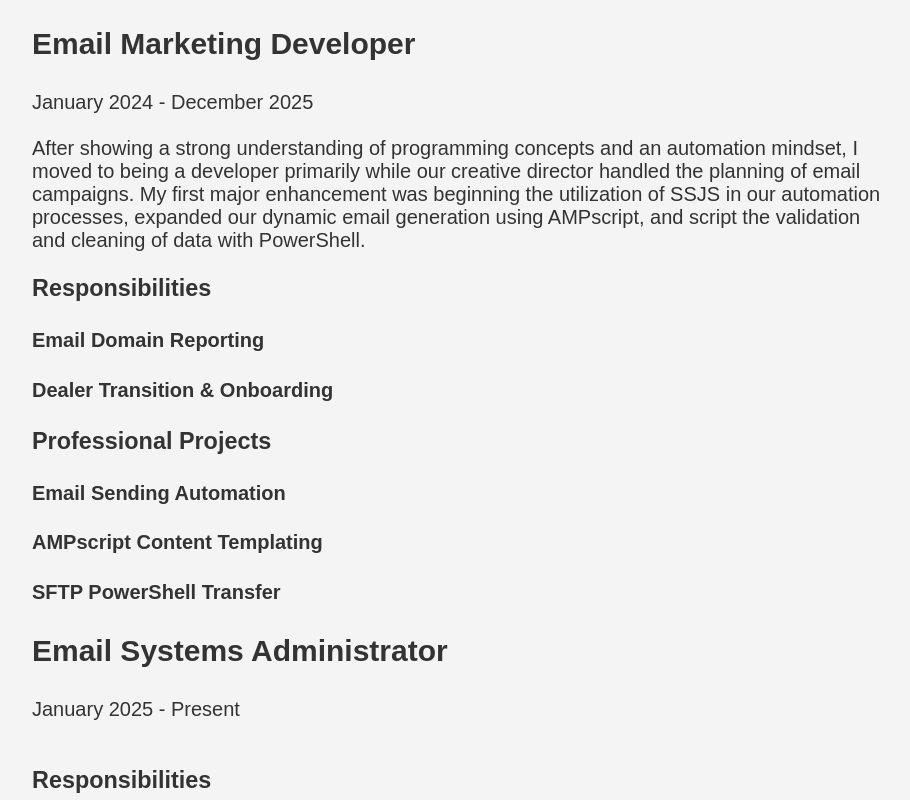
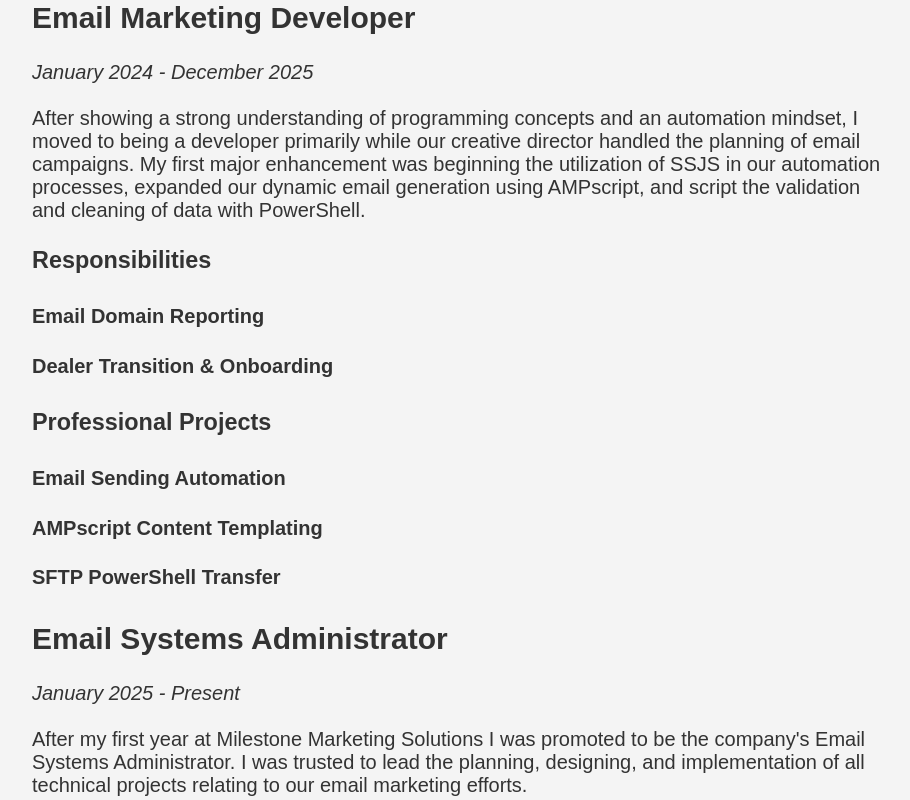
Before and after one commit to MartyZeus/martyzeus.github.io, a plain HTML site: page resume/milestone-marketing-solutions.html in a window 1280 px wide. Shown: the part 902-1702 px from the top of the page, without its empty margins (178-1088 px from the left). Drawn offline with Linux system fonts and the light colour scheme.

Commit message:
Basic updates after installing file extension specific linters

```diff
--- a/css/styles.css
+++ b/css/styles.css
@@ -4,8 +4,15 @@ body {
   background: #f4f4f4;
   color: #333;
 }
+
 h2 {
-  margin: 1em 0;
+  margin: .2em 0;
+  padding: .2em 0;
+}
+
+h3 {
+  margin: .2em 0;
+  padding: .2em 0;
 }
 
 .container {
@@ -101,9 +108,14 @@ h2 {
   margin: 10px auto 50px auto;
   font-size: 20px;
 }
+
 .content .link {
   font-weight: bold;
   color: inherit;
+}
+
+.content .expDesc {
+  font-style: oblique;
 }
 
 footer {
--- a/resume/milestone-marketing-solutions.html
+++ b/resume/milestone-marketing-solutions.html
@@ -1,14 +1,11 @@
 <!DOCTYPE html>
 <html lang="en">
+
 <head>
   <title>Alex Martin - Timeline</title>
   <meta charset="UTF-8" />
   <meta name="viewport" content="width=device-width, initial-scale=1" />
-    <link
-      rel="icon"
-      type="image/x-icon"
-      href="https://martyzeus.github.io/images/favicon.ico"
-    />
+  <link rel="icon" type="image/x-icon" href="https://martyzeus.github.io/images/favicon.ico" />
   <link rel="stylesheet" href="../css/styles.css" />
 </head>
 
@@ -62,8 +59,8 @@
       reporting at our SQL server.
     </p>
     <h2>Email Marketing Developer</h2>
-      <p class="expDesc">
-        January 2024 - December 2025<br /><br />
+    <p>
+      <span class="expDesc">January 2024 - December 2025</span><br /><br />
       After showing a strong understanding of programming concepts and an
       automation mindset, I moved to being a developer primarily while our
       creative director handled the planning of email campaigns. My first
@@ -86,8 +83,13 @@
     <h4>SFTP PowerShell Transfer</h4>
     <p></p>
     <h2>Email Systems Administrator</h2>
-      <p class="expDesc">January 2025 - Present<br /><br /></p>
+    <p><span class="expDesc">January 2025 - Present</span><br /><br />
+      After my first year at Milestone Marketing Solutions I was promoted to be the company's Email Systems
+      Administrator. I was trusted to lead the planning, designing, and implementation of all technical projects
+      relating to our email marketing efforts.
+    </p>
     <h3>Responsibilities</h3>
+    <p></p>
     <h3>Professional Projects</h3>
     <h4>SSJS Libraries</h4>
     <p></p>
@@ -97,9 +99,8 @@
     <p></p>
   </main>
   <footer class="footer">
-      <a href="https://github.com/MartyZeus/martyzeus.github.io"
-        >Personal Website Repo</a
-      >
+    <a href="https://github.com/MartyZeus/martyzeus.github.io">Personal Website Repo</a>
   </footer>
 </body>
+
 </html>
```
Also changed, not shown: projects/personal-website.html (+2 -2 lines), 1 other file. Lines whose indentation alone changed are shown as unchanged.
